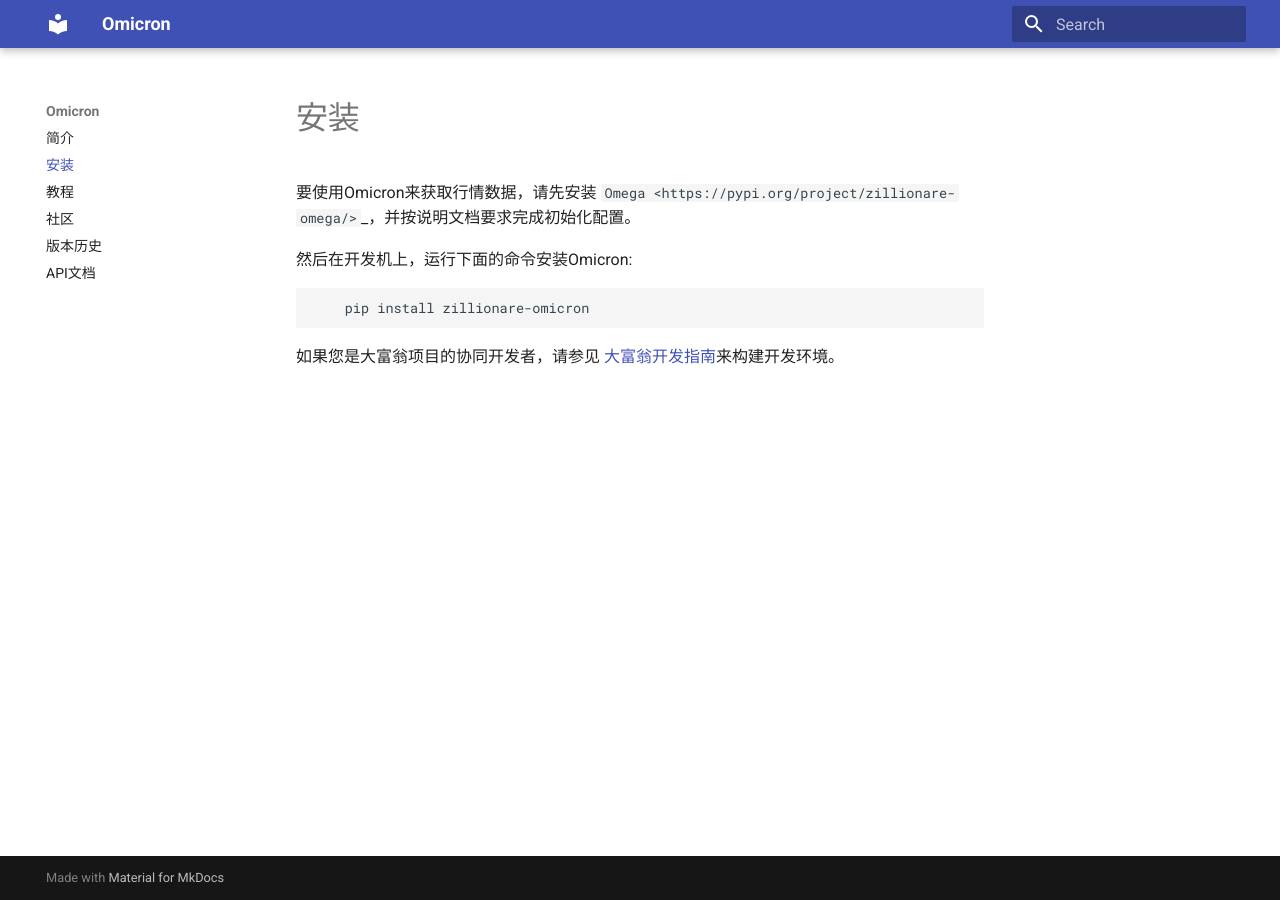
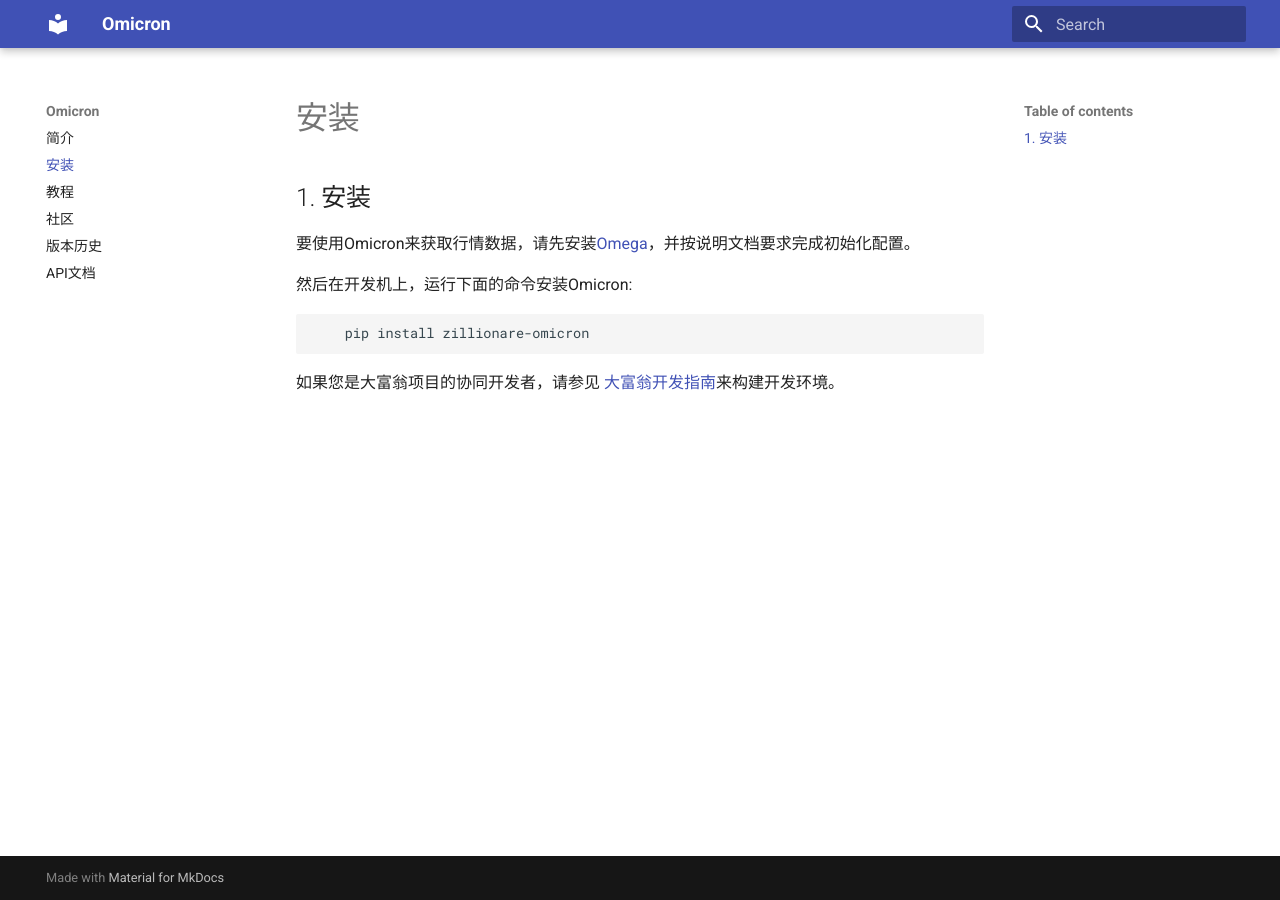
Before and after one commit to zillionare/omicron, an MkDocs documentation site: the page built from docs/installation.md, in a window 1280 px wide. Built offline with MkDocs 1.6.1 and Material for MkDocs 9.7.7, drawn with Linux system fonts in a browser that asks for light colours.

Commit message:
📃docs:

```diff
--- a/docs/installation.md
+++ b/docs/installation.md
@@ -1,6 +1,7 @@
-# 安装
 
-要使用Omicron来获取行情数据，请先安装 `Omega <https://pypi.org/project/zillionare-omega/>`_，并按说明文档要求完成初始化配置。
+# 1. 安装
+
+要使用Omicron来获取行情数据，请先安装[Omega](https://pypi.org/project/zillionare-omega/)，并按说明文档要求完成初始化配置。
 
 然后在开发机上，运行下面的命令安装Omicron:
 
--- a/mkdocs.yml
+++ b/mkdocs.yml
@@ -13,6 +13,8 @@ theme:
 
 markdown_extensions:
   - admonition
+  - toc:
+      baselevel: 2
 plugins:
   - include-markdown
   - mkdocstrings
```
